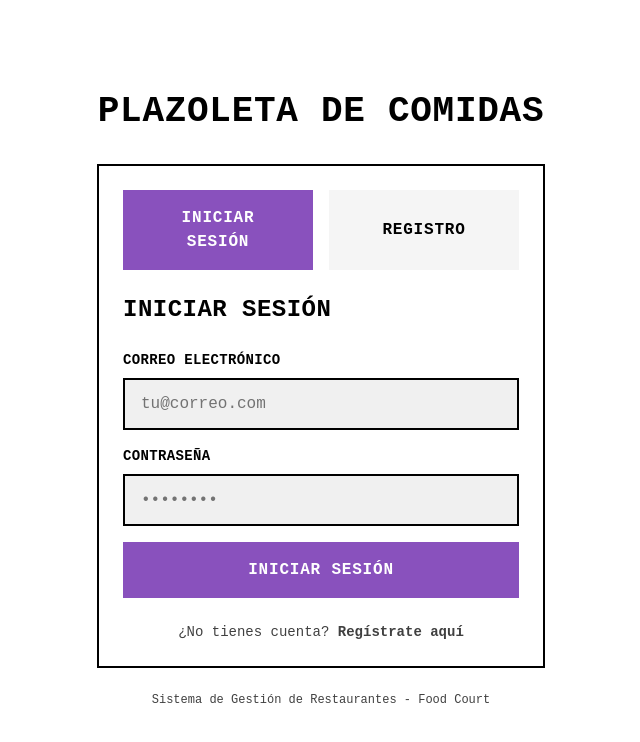
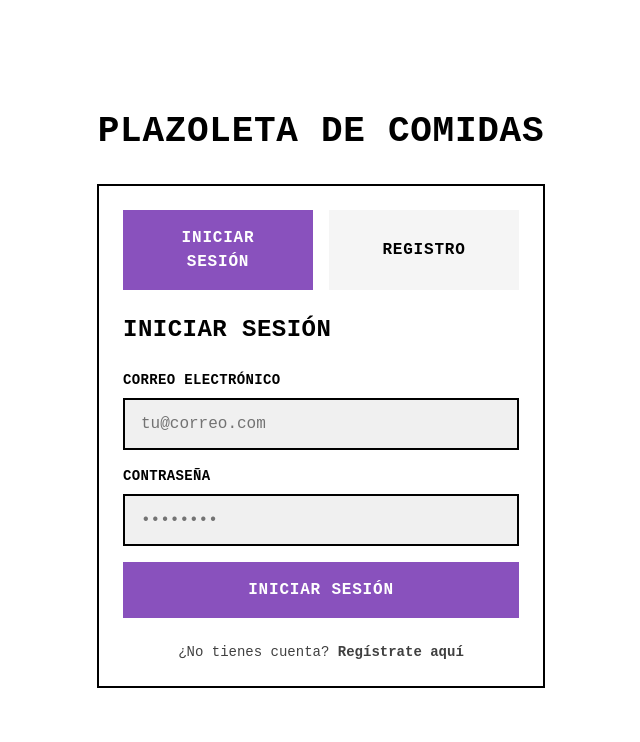
Before and after one commit to diegnghtmr/food-court-ui, a React (Vite) app: page /login in a window 1280 px wide. Shown: the top 742 px of the page, without its empty margins (319-959 px from the left). Built offline with nearby package versions, Linux system fonts and the light colour scheme; no server answers.

Commit message:
refactor(Auth): Remove redundant footer text for improved layout clarity

```diff
--- a/src/features/auth/auth.tsx
+++ b/src/features/auth/auth.tsx
@@ -61,10 +61,6 @@ export const Auth = () => {
             />
           )}
         </BrutalistCard>
-
-        <p className="mt-6 text-center text-xs text-[var(--text-secondary)]">
-          Sistema de Gestión de Restaurantes - Food Court
-        </p>
       </div>
     </div>
   )
```
